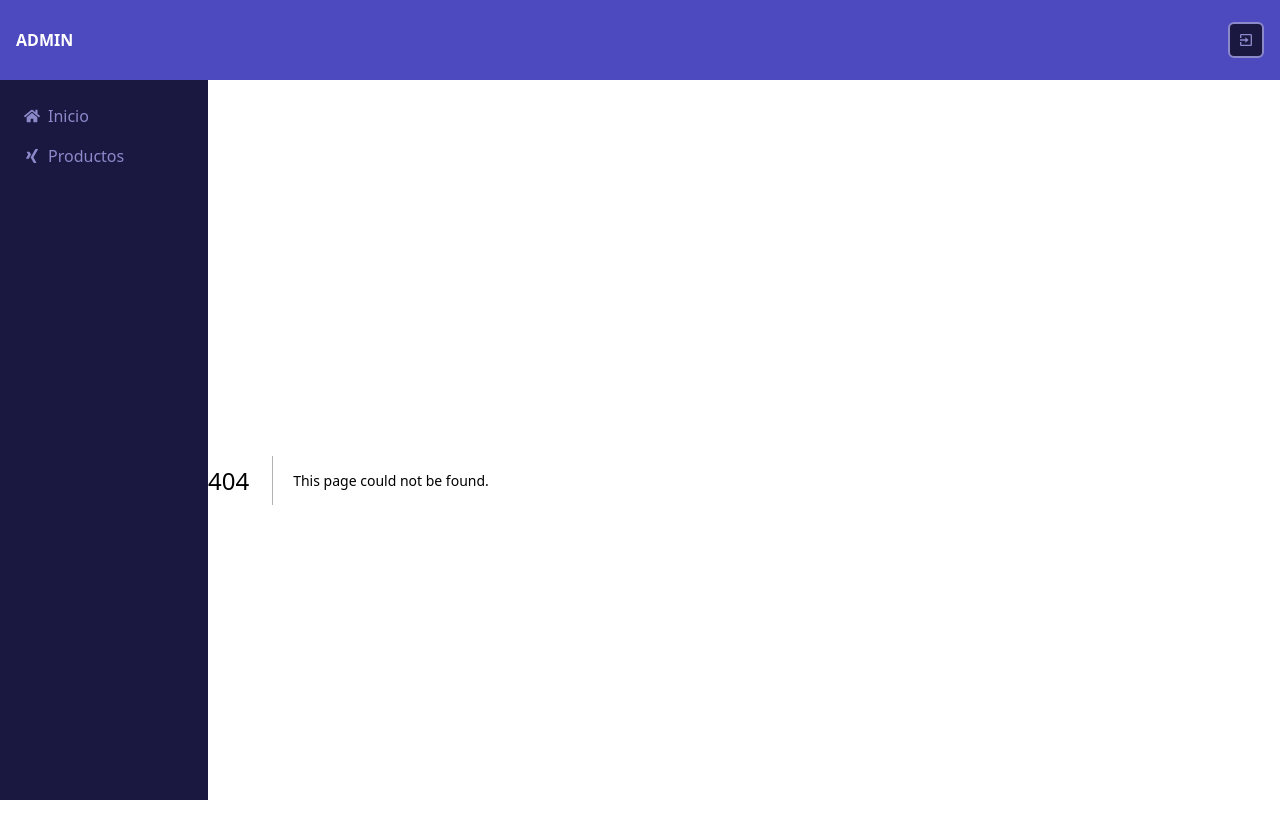
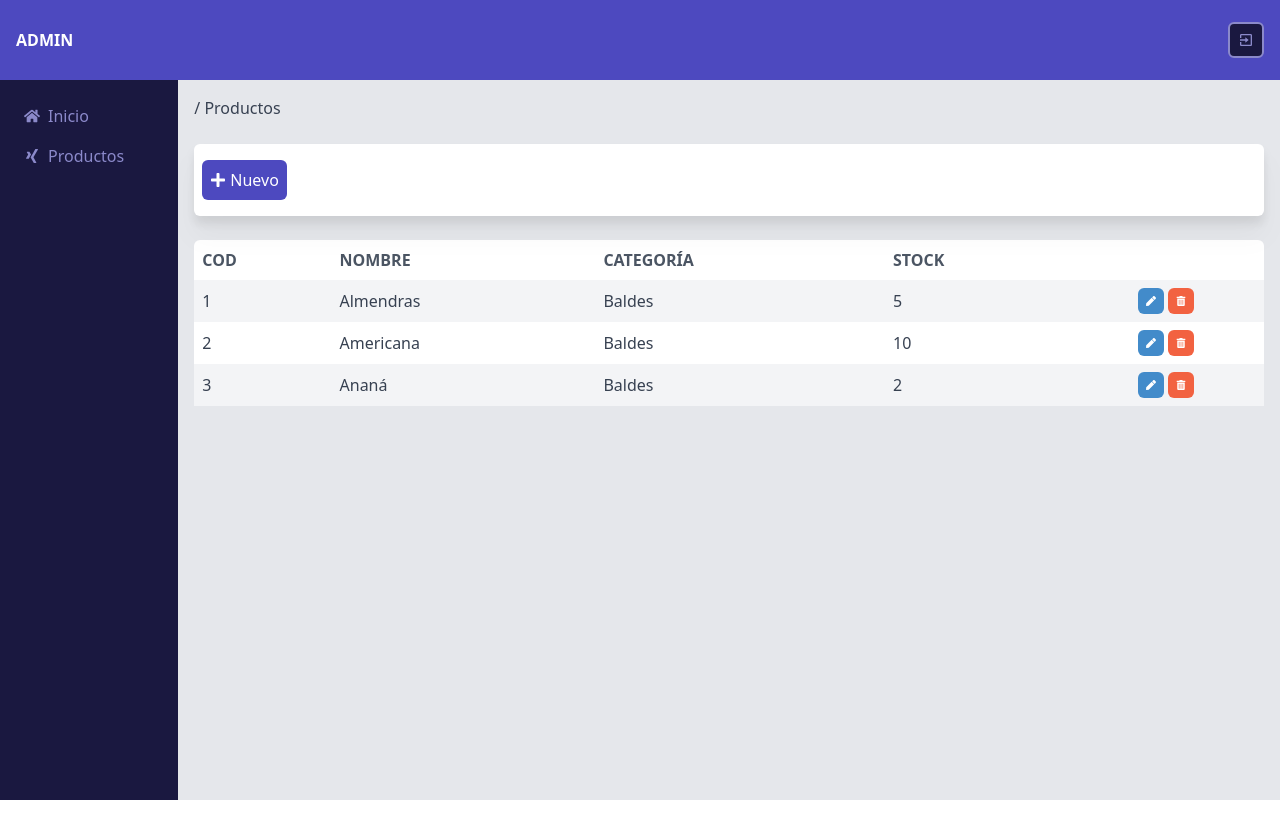
Before and after one commit to lopez-tomas/nextjs-crud, a Next.js app in the folder frontend/: page /productos in a window 1280 px wide. Before the commit this address had no page. Shown: the top 838 px of the page. After the commit the page ends 800 px from the top, so only its background shows below. Built offline with nearby package versions, Linux system fonts and the light colour scheme.

Commit message:
[FEAT]: Products page created.

```diff
--- /dev/null
+++ b/frontend/src/pages/productos/index.tsx
@@ -0,0 +1,39 @@
+import Table from '@/components/Table'
+import TableRow from '@/components/Table/Row'
+import { FaPlus } from 'react-icons/fa'
+
+const ProductsPage = () => {
+  return (
+    <>
+      <div className='w-full p-4 bg-gray-200'>
+        <h1 className='text-xl text-gray-700'>
+          / Productos
+        </h1>
+
+        <div className='my-6 px-2 py-4 bg-white-color rounded-md drop-shadow-xl'>
+          <button className='
+            flex
+            items-center
+            p-2
+            bg-primary-color
+            text-white-color
+            rounded-md
+            hover:bg-tertiary-color
+          '>
+            <FaPlus className='mr-1' /> Nuevo
+          </button>
+        </div>
+
+        <div className='bg-white-color rounded-md'>
+          <Table columns={['COD', 'NOMBRE', 'CATEGORÍA', 'STOCK']}>
+            <TableRow item={{ cod: 1, name: 'Almendras', category: 'Baldes', quantity: 5 }} />
+            <TableRow item={{ cod: 2, name: 'Americana', category: 'Baldes', quantity: 10 }} />
+            <TableRow item={{ cod: 3, name: 'Ananá', category: 'Baldes', quantity: 2 }} />
+          </Table>
+        </div>
+      </div>
+    </>
+  )
+}
+
+export default ProductsPage
```
